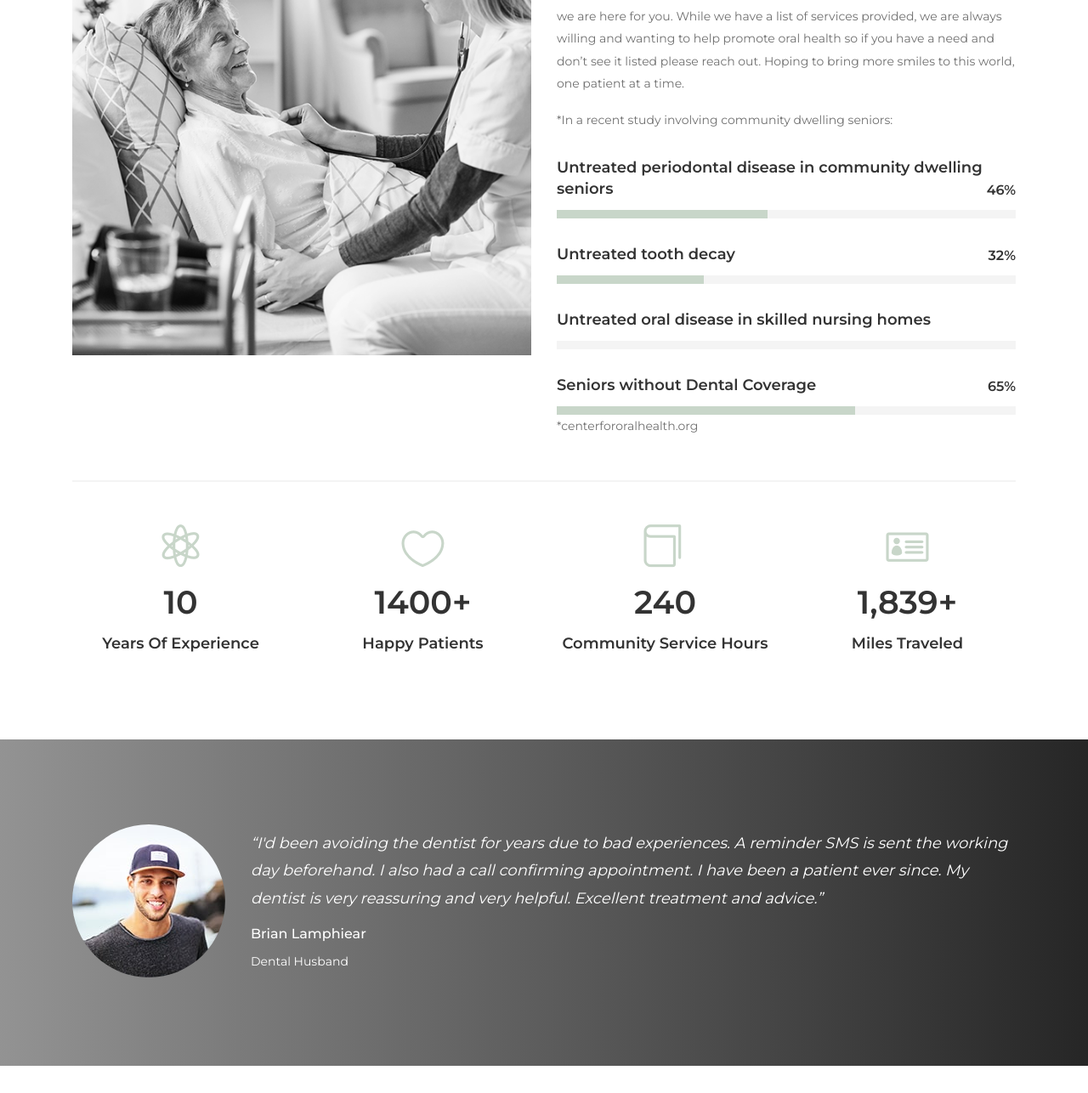
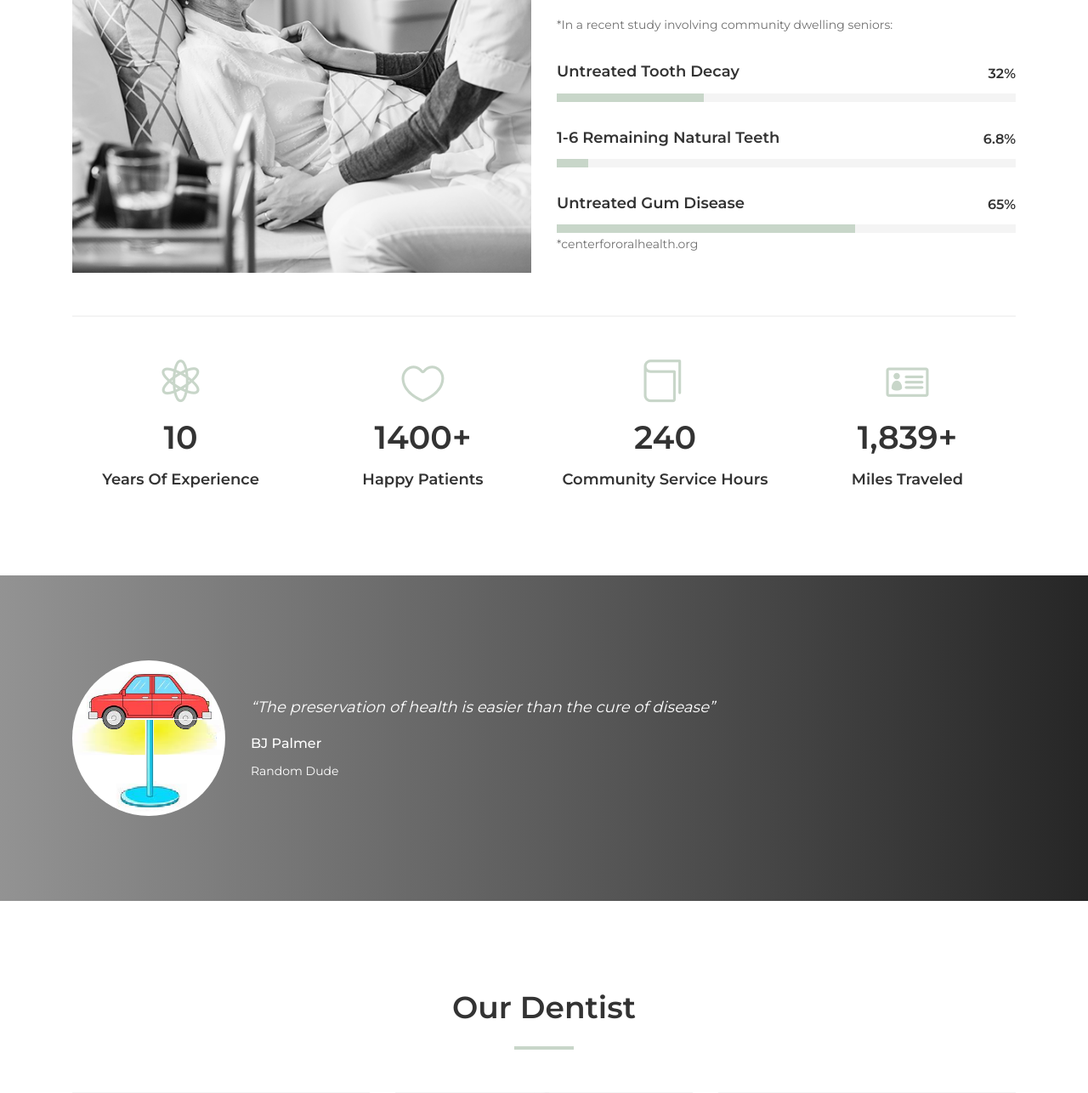
Before and after one commit to bjlamphiear/PolishedDjango, a Django app: page /about.html in a window 1280 px wide. Shown: the part 786-2072 px from the top of the page at 85% size. Run offline with Django 4.2, Linux system fonts and the light colour scheme; some libraries are stand-ins or nearby versions.

Commit message:
onenote sync

```diff
--- a/website/templates/about.html
+++ b/website/templates/about.html
@@ -50,38 +50,31 @@
               <h2>Our Mission</h2>
               <div class="line"></div>
             </div>
-            <p>At Polished our mission is to provide high level oral hygiene care to everyone. Oral health is directly associated to overall health, therefore its vastly important to maintain your oral hygiene no matter what the circumstance. The population of patients who are not able to be seen in a dental office setting is growing yet there need for oral hygiene care is also growing so we are here to try to bridge that gap. Whether it is cleaning teeth, educating care givers with tips and tricks or even simply helping brush a patients teeth, we are here for you. While we have a list of services provided, we are always willing and wanting to help promote oral health so if you have a need and don’t see it listed please reach out.
-Hoping to bring more smiles to this world, one patient at a time.</p>
+            <p>At Polished our mission is to provide high level oral hygiene care to everyone. Oral health is directly associated to overall health. The population of patients who are not able to be seen in a dental office continues to grow but access is no longer a barrier to good dental hygiene care. Whether its cleaning teeth, educating care givers with tips and tricks or even simply helping brush a patient's teeth, we are here for you.</p>
             <p> *In a recent study involving community dwelling seniors: </p>
+
+
             <!-- Single Skills Area -->
             <div class="single-skills-area mt-30">
-              <h6>Untreated periodontal disease in community dwelling seniors</h6>
+              <h6>Untreated Tooth Decay</h6>
               <div id="bar1" class="barfiller">
                 <span class="tip"></span>
-                <span class="fill" data-percentage="46"></span>
+                <span class="fill" data-percentage="32"></span>
               </div>
             </div>
 
             <!-- Single Skills Area -->
             <div class="single-skills-area mt-30">
-              <h6>Untreated tooth decay</h6>
+              <h6>1-6 Remaining Natural Teeth</h6>
               <div id="bar3" class="barfiller">
                 <span class="tip"></span>
-                <span class="fill" data-percentage="32"></span>
-              </div>
-            </div>
-            <!-- Single Skills Area -->
-            <div class="single-skills-area mt-30">
-              <h6>Untreated oral disease in skilled nursing homes</h6>
-              <div id="bar3" class="barfiller">
-                <span class="tip"></span>
-                <span class="fill" data-percentage="65"></span>
+                <span class="fill" data-percentage="6.8"></span>
               </div>
             </div>
 
             <!-- Single Skills Area -->
             <div class="single-skills-area mt-30">
-              <h6>Seniors without Dental Coverage</h6>
+              <h6>Untreated Gum Disease</h6>
               <div id="bar2" class="barfiller">
                 <span class="tip"></span>
                 <span class="fill" data-percentage="65"></span>
@@ -143,8 +136,8 @@ Hoping to bring more smiles to this world, one patient at a time.</p>
   </section>
   <!-- Cool Facts Area End -->
 
-  <!-- ***** Testimonials Area Start ***** -->
-  <section class="testimonials-area section-padding-100 bg-img bg-gradient-overlay jarallax clearfix" style="background-image: url({% static 'website/img/bg-img/LamCar.png' %});">
+   <!-- ***** Testimonials Area Start ***** -->
+  <section class="testimonials-area section-padding-100 bg-img bg-gradient-overlay jarallax clearfix" style="background-image: url({% static 'website/img/bg-img/Child2_BlackW.png' %});">
     <div class="container">
       <div class="row">
         <div class="col-12">
@@ -154,14 +147,13 @@ Hoping to bring more smiles to this world, one patient at a time.</p>
             <div class="single-testimonial-slide d-flex align-items-center">
               <!-- Thumbnail -->
               <div class="testimonial-thumb">
-                <img src="{% static 'website/img/bg-img/8.jpg' %}" alt="">
+                <img src="{% static 'website/img/bg-img/LamCar.png' %}" alt="">
               </div>
               <!-- Content -->
               <div class="testimonial-content">
-                <h5>“I'd been avoiding the dentist for years due to bad experiences. A reminder SMS is sent the working day beforehand. I also had a call confirming appointment. I have been a patient ever since. My dentist is very reassuring and
-                  very helpful. Excellent treatment and advice.”</h5>
-                <h6>Brian Lamphiear</h6>
-                <p>Dental Husband</p>
+                <h5>“The preservation of health is easier than the cure of disease”</h5>
+                <h6>BJ Palmer</h6>
+                <p>Random Dude</p>
               </div>
             </div>
 
@@ -173,10 +165,9 @@ Hoping to bring more smiles to this world, one patient at a time.</p>
               </div>
               <!-- Content -->
               <div class="testimonial-content">
-                <h5>“I'd been avoiding the dentist for years due to bad experiences. A reminder SMS is sent the working day beforehand. I also had a call confirming appointment. I have been a patient ever since. My dentist is very reassuring and
-                  very helpful. Excellent treatment and advice.”</h5>
-                <h6>Brian Lamphiear</h6>
-                <p>Husband</p>
+                <h5>“If you see someone without a smile, give them on of yours”</h5>
+                <h6>Dolly Parton</h6>
+                <p>Musician</p>
               </div>
             </div>
 
@@ -188,10 +179,9 @@ Hoping to bring more smiles to this world, one patient at a time.</p>
               </div>
               <!-- Content -->
               <div class="testimonial-content">
-                <h5>“I'd been avoiding the dentist for years due to bad experiences. A reminder SMS is sent the working day beforehand. I also had a call confirming appointment. I have been a patient ever since. My dentist is very reassuring and
-                  very helpful. Excellent treatment and advice.”</h5>
-                <h6>Brian Lamphiear</h6>
-                <p>Husband</p>
+                <h5>“Its not how much we give, but how much love we put into giving”</h5>
+                <h6>Mother Theresa</h6>
+                <p>GodMother</p>
               </div>
             </div>
           </div>
--- a/website/templates/pricing.html
+++ b/website/templates/pricing.html
@@ -77,7 +77,7 @@
                   <td>$50.00 *Free with cleaning</td>
                 </tr>
                 <tr>
-                  <th scope="row">Silver Diammine Fluoride </th>
+                  <th scope="row">Deep Cleaning </th>
                   <td>1 times</td>
                   <td>$50.00 *Free with cleaning</td>
                 </tr>
@@ -87,7 +87,7 @@
                   <td>$50.00 *Free with cleaning</td>
                 </tr>
                 <tr>
-                  <th scope="row">Periodontal Therapy</th>
+                  <th scope="row">Periodontal Maintenance</th>
                   <td>1 Quadrant</td>
                   <td>$400.00</td>
                 </tr>
```
Also changed, not shown: website/templates/base.html (+7 -7 lines), website/templates/home.html (+4 -8 lines), website/templates/service.html (+11 -14 lines).
